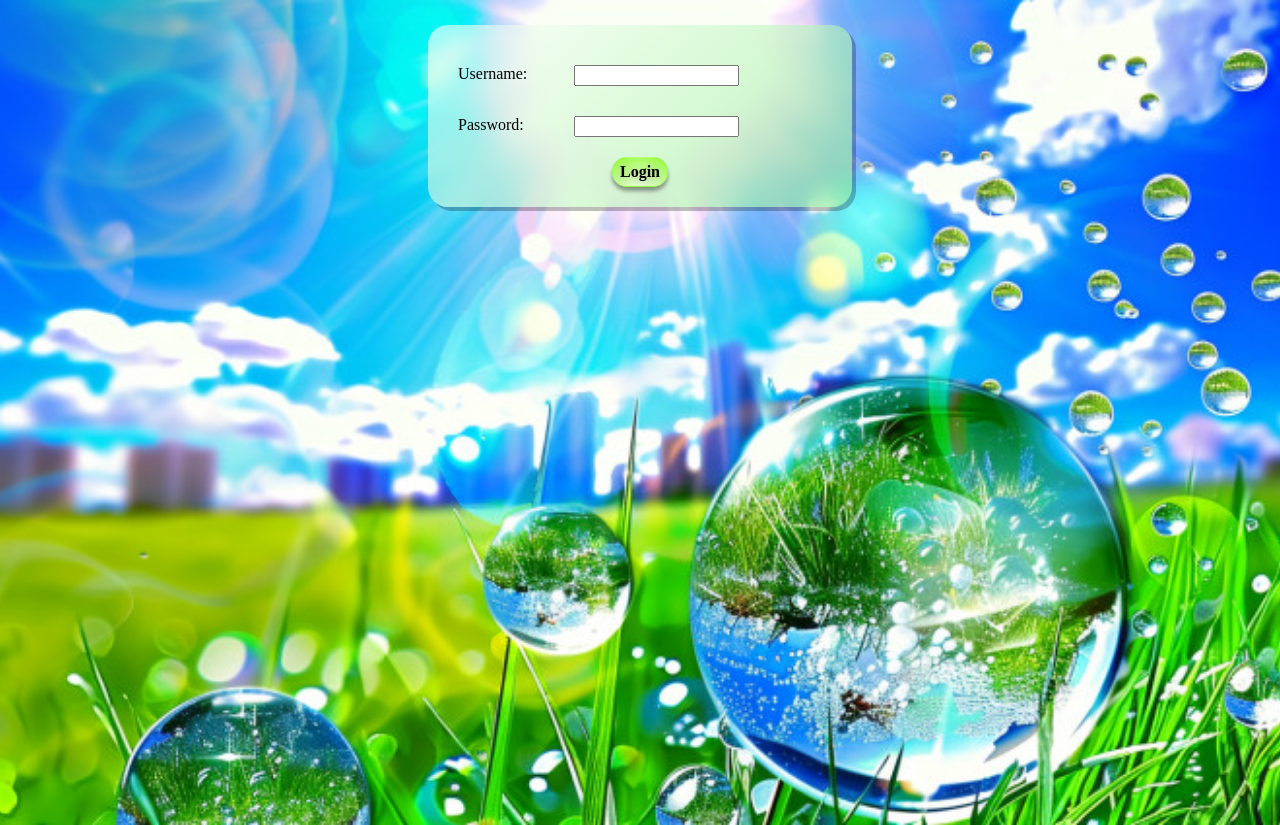
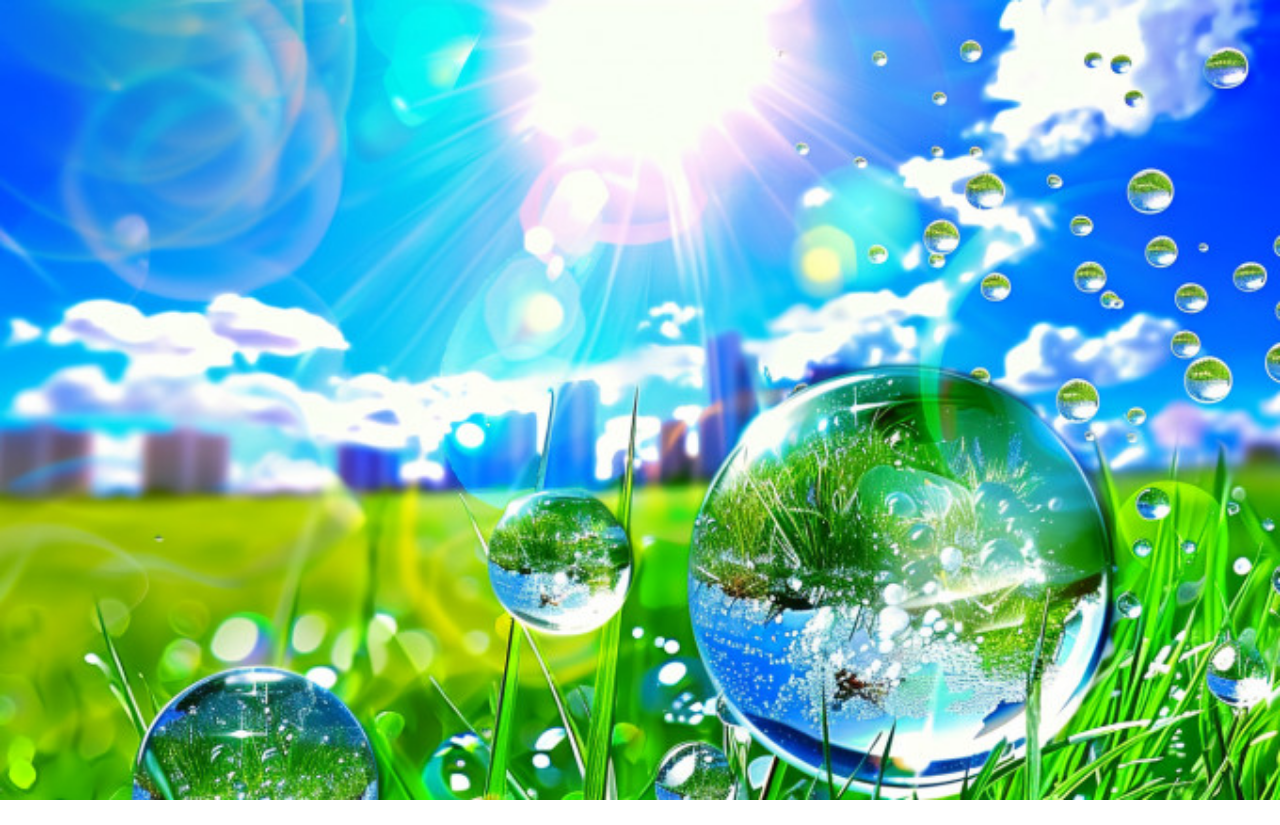
Before and after one commit to Ashleylq/social-media-site, a React (Vite) app in the folder client/: page / in a window 1280 px wide. After the commit the page ends 800 px from the top, so only its background shows below. Built offline with nearby package versions, Linux system fonts and the light colour scheme; a web font is replaced by a local one.

Commit message:
Setup react router

```diff
--- a/client/package.json
+++ b/client/package.json
@@ -11,7 +11,8 @@
   },
   "dependencies": {
     "react": "^19.2.8",
-    "react-dom": "^19.2.8"
+    "react-dom": "^19.2.8",
+    "react-router": "^8.4.0"
   },
   "devDependencies": {
     "@types/react": "^19.2.18",
--- a/client/src/App.jsx
+++ b/client/src/App.jsx
@@ -1,5 +1,4 @@
-import Login from "./pages/auth/Login.jsx"
-import Signup from "./pages/auth/Signup.jsx"
+import { Outlet } from "react-router";
 import UserContext from "./UserContext.jsx"
 import { useEffect, useState } from "react";
 
@@ -25,7 +24,7 @@
     }, [])
     return (
         <UserContext.Provider value={{user, logIn, getCredentials, logOut}}>
-            <Login/>
+            <Outlet/>
         </UserContext.Provider>
     )
 }
```
Also changed, not shown: client/src/main.jsx (+16 -0 lines), 2 other files (tests, documents, lock files or other folders).
